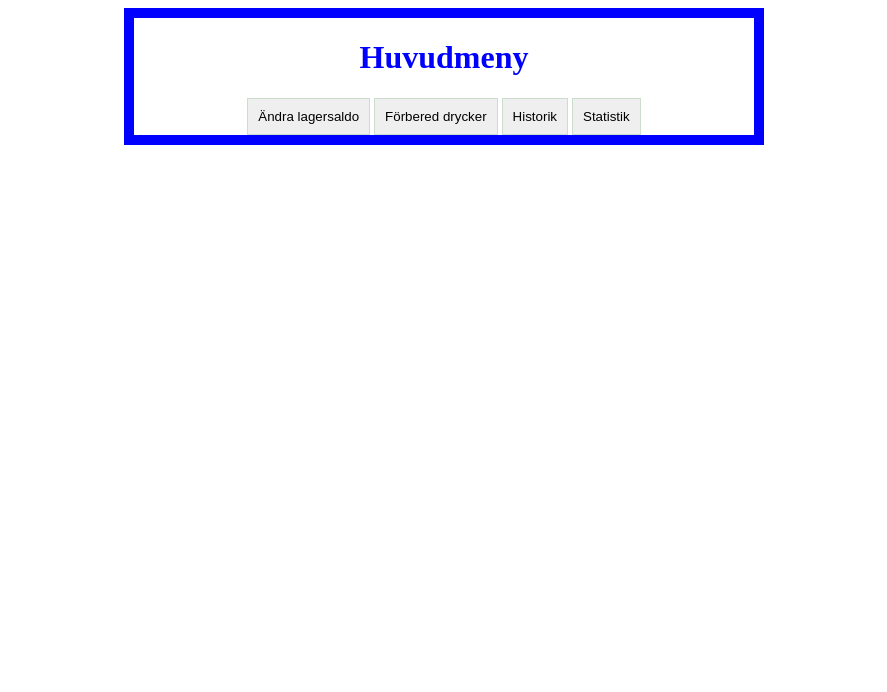
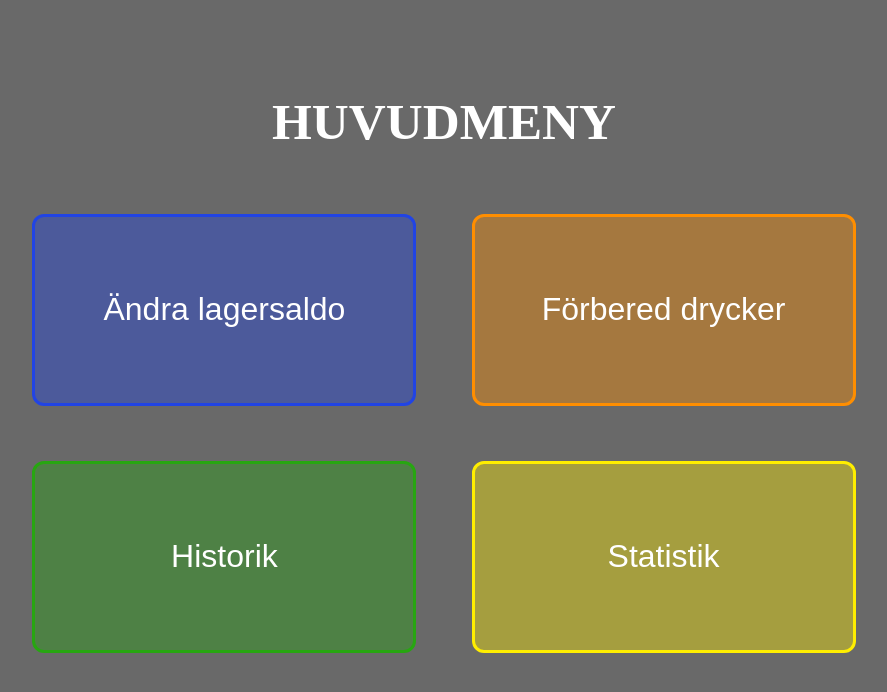
Before and after one commit to attikatt/HIT, a plain HTML site: page staff.html in a window 1280 px wide. Shown: the whole page, without its empty margins (196-1083 px from the left). Drawn offline with Linux system fonts and the light colour scheme.

Commit message:
main menu staff view

```diff
--- a/css/staffStyle.css
+++ b/css/staffStyle.css
@@ -1,24 +1,52 @@
-* {
-  box-sizing: border-box;
+body {
+  background-color: dimgrey;
+  color: white;
 }
 
-.centerPiece{
-  color: blue;
-  margin:auto;
-  width: 40em;
-  border: 10px solid blue;
+#mainDiv{
+  height: 90vh;
+  line-height: 90vh;
   text-align: center;
-  /*vertical-align: middle;
-  padding: 15%;
-  border-color: black;*/
 }
 
-.mainMenuButtons{
-  grid-template-columns: 80px 80px;
-  grid-template-rows: 40px 40px;
+#centerDiv{
+  display: inline-block;
+  vertical-align: middle;
+  line-height: normal;
+}
+
+h1 {
+  font-size: 4vw;
+  text-transform: uppercase;
 }
 
 button {
   padding: 10px;
-  border: 1px solid #cdc;
+  margin: 2vw;
+  border: 0.1em solid;
+  border-radius: 12px;
+  font-size: 2.5vw;
+  width: 12em;
+  height: 6em;
+  color: rgba(255,255,255,1);
 }
+
+#lagerB {
+  background: rgba(33,68,229,0.4);
+  border-color: rgb(33,68,229);
+}
+
+#forberedB {
+  background: rgba(255,142,0,0.4);
+  border-color: rgb(255,142,0);
+}
+
+#historikB {
+  background: rgba(39,166,17,0.4);
+  border-color: rgb(39,166,17);
+}
+
+#statistikB {
+  background: rgba(255,238,0,0.4);
+  border-color: rgb(255,238,0);
+}
--- a/staff.html
+++ b/staff.html
@@ -7,13 +7,23 @@
 </head>
 <body>
   <main>
-    <div class="centerPiece">
-      <h1> Huvudmeny </h1>
-      <div class="mainMenuButtons">
-        <button> Ändra lagersaldo </button>
-        <button> Förbered drycker </button>
-        <button> Historik </button>
-        <button> Statistik </button>
+    <div id="mainDiv">
+      <div id="centerDiv">
+        <div> <h1> Huvudmeny </h1> </div>
+        <div id="buttonDiv">
+        <table>
+          <tbody>
+            <tr>
+              <td> <button id="lagerB"> Ändra lagersaldo </button> </td>
+              <td> <button id="forberedB"> Förbered drycker </button> </td>
+            </tr>
+            <tr>
+              <td> <button id="historikB"> Historik </button> </td>
+              <td> <button id="statistikB"> Statistik </button> </td>
+            </tr>
+          </tbody>
+        </table>
+        </div>
       </div>
     </div>
   </main>
```
Also changed, not shown: 1 other file.
